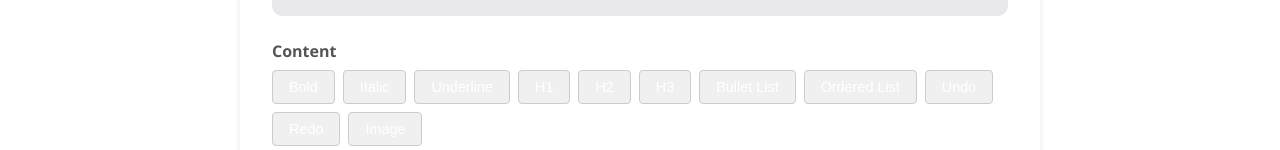
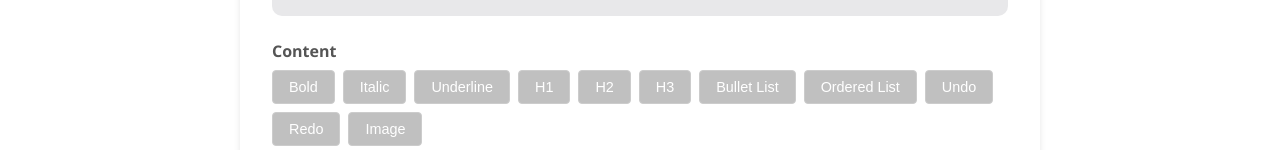
Before and after one commit to Akintayo74/NextJs-travel-blog-guide, a Next.js app: page /blog/create in a window 1280 px wide. Shown: the part 802-952 px from the top of the page. Built offline with nearby package versions, Linux system fonts and the light colour scheme; sample sign-in values are in the browser's storage.

Commit message:
Optimised CreateBlog styling
Changed text editor button colors and font color for light and dark mode

```diff
--- a/src/styles/CreateBlog.module.css
+++ b/src/styles/CreateBlog.module.css
@@ -68,7 +68,7 @@
 
   .toolbar button {
     padding: 0.5rem 1rem;
-    background-color: #f0f0f0;
+    background-color: var(--blog-textEditorWrapper-color);
     border: 1px solid #cccccc;
     border-radius: 4px;
     cursor: pointer;
@@ -97,18 +97,15 @@
     font-size: 1rem;
     line-height: 1.5;
     color: red;
-    /* background-color: silver; */
     background-color: var(--blog-textEditorWrapper-color);
-
     color: var(--blog-input-color);
   }
 
   .editorContent > div{
     padding: 10px;
     border-radius: 10px;
-    /* background-color: #F1AB86; */
     background-color: var(--heroInput-color);
-    color: #E1E1E1;
+    color: var(--blog-textEditor-textColor);
   }
 
   .submitButton {
--- a/src/styles/globals.css
+++ b/src/styles/globals.css
@@ -22,6 +22,7 @@
   --blog-input-color: #000000;
   --blog-editor: #7F9183;
   --blog-textEditorWrapper-color: silver;
+  --blog-textEditor-textColor: #000000;
 }
 
 [data-theme='dark']{
@@ -41,9 +42,10 @@
   --heroLinks-color: #FFFFFF;
   --headerHighlight-background: #242535;
   --blog-background: #7D82B8;
-  --blog-input-color: #ffffff;
+  --blog-input-color: #E1E1E1;
   --blog-editor: #96ADC8;
   --blog-textEditorWrapper-color: #495867;
+  --blog-textEditor-textColor: #E1E1E1;
 }
 
 html,
```
